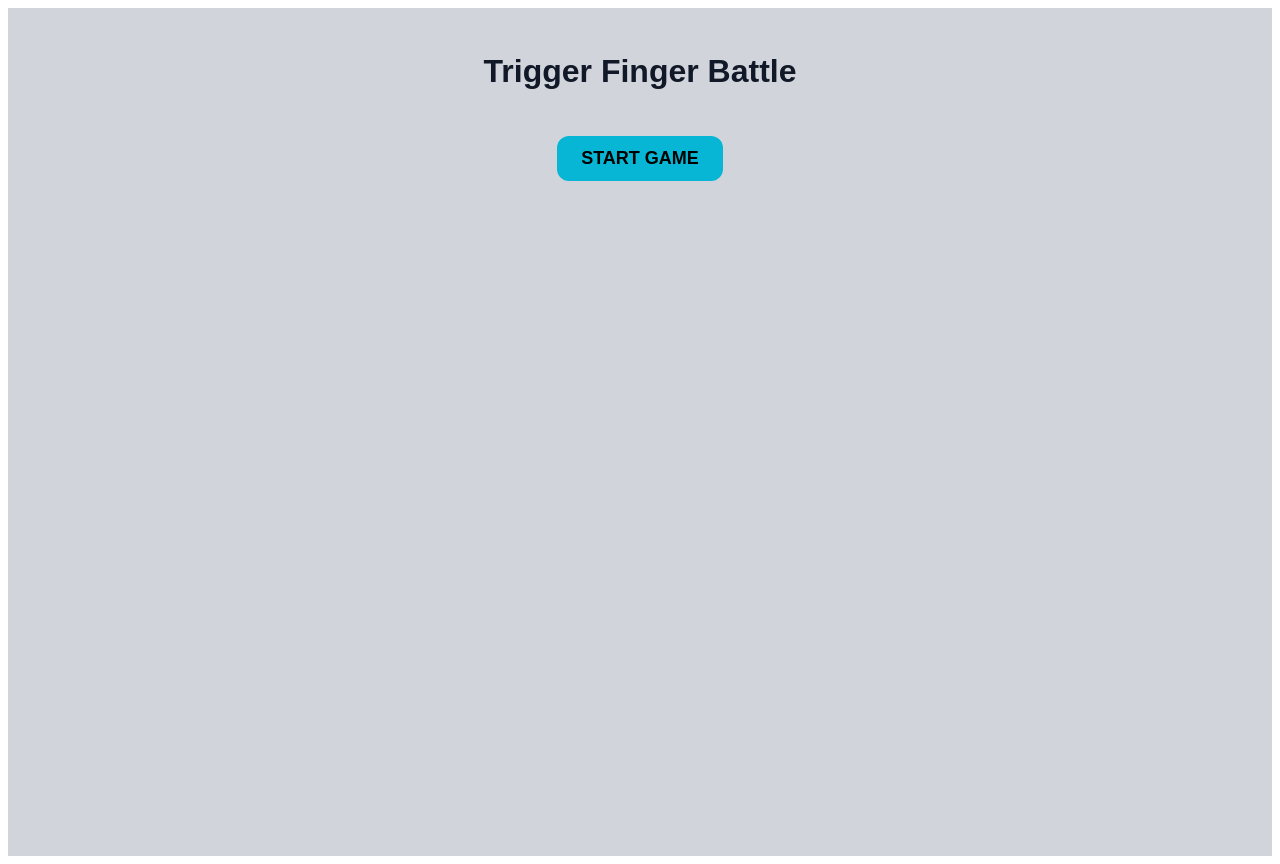
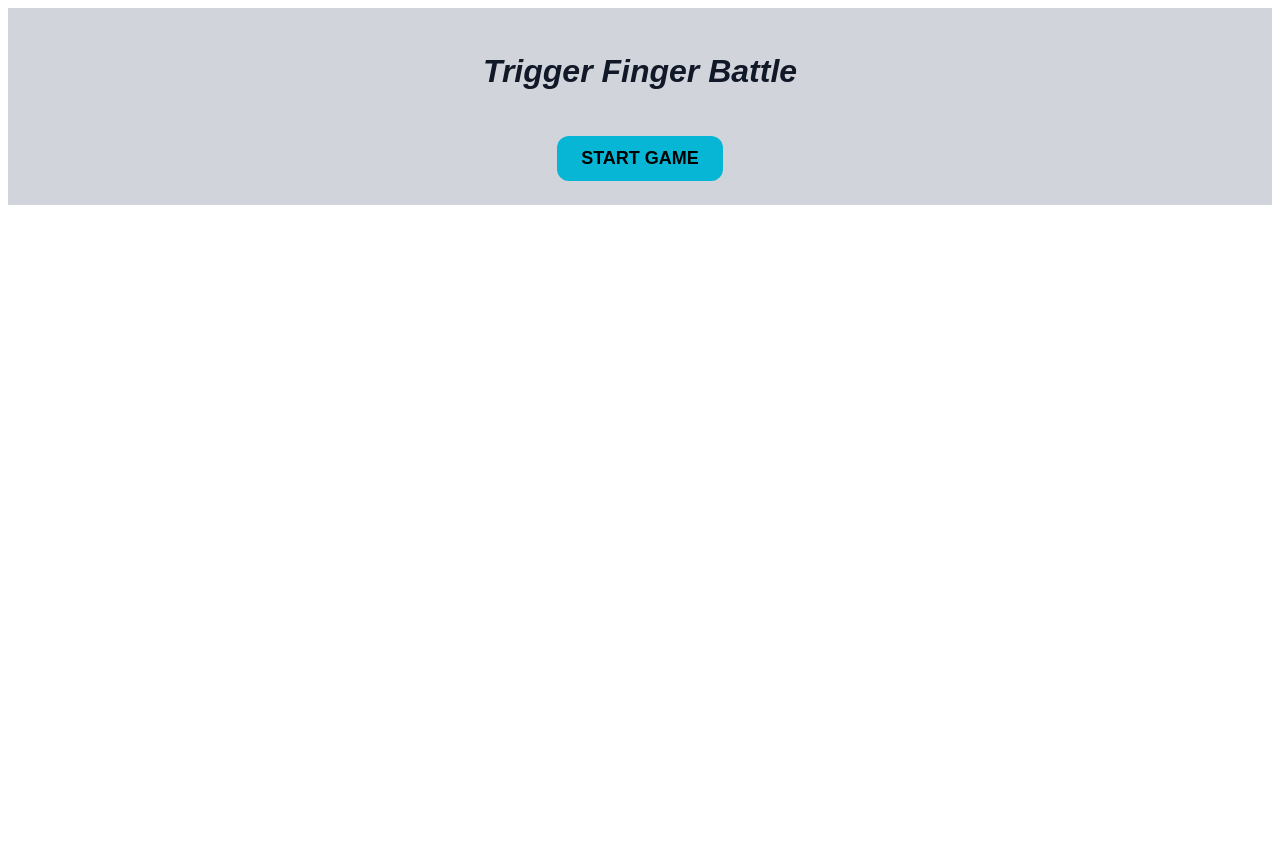
Before and after one commit to Bwin44/TriggerFingerGame, a React (Vite) app in the folder triggerfinger/: page / in a window 1280 px wide. After the commit the page ends 800 px from the top, so only its background shows below. Built offline with nearby package versions, Linux system fonts and the light colour scheme.

Commit message:
Re-making divs for easier and more efficient css separation

```diff
--- a/triggerfinger/src/assets/game.css
+++ b/triggerfinger/src/assets/game.css
@@ -1,8 +1,8 @@
 /* game.css */
 
 /* Overall game background and font */
-.game-container {
-  min-height: 100vh;
+.menu-container {
+  min-height: 100%;
   background-color: #d1d5db; /* gray-300 */
   color: #111;
   display: flex;
@@ -13,11 +13,41 @@
   gap: 1.5rem;
 }
 
-/* Title */
-.game-container h1 {
+.menu-title {
   font-size: 2rem;
   font-weight: bold;
+  font-style: italic;
   color: #111827; /* gray-900 */
+}
+
+.menu-button-start {
+  padding: 0.75rem 1.5rem;
+  font-size: 1.125rem;
+  font-weight: bold;
+  border: none;
+  border-radius: 0.75rem;
+  cursor: pointer;
+  transition: transform 0.15s, background-color 0.15s;
+  background-color: #06b6d4; /* cyan-500 */
+  color: black;
+}
+
+.menu-button-start:hover {
+  transform: scale(1.05);
+  background-color: #36d7f4ff; /* cyan-500 */
+  color: black;
+}
+
+.game-container {
+  min-height: 100vh;
+  background-color: #d1d5db; /* gray-300 */
+  color: #111;
+  display: flex;
+  flex-direction: column;
+  align-items: stretch;
+  padding: 1.5rem;
+  font-family: Arial, sans-serif;
+  gap: 1.5rem;
 }
 
 /* Start / Replay buttons */
@@ -115,7 +145,9 @@
 /* Boards */
 .board-container {
   display: flex;
-  gap: 1.5rem;
+  justify-content: space-between;
+  width: 100%;
+  padding: 0.2rem;
 }
 
 .board-title {
--- a/triggerfinger/src/components/Menu.jsx
+++ b/triggerfinger/src/components/Menu.jsx
@@ -1,9 +1,9 @@
 export default function Menu({ onStart }) {
   return (
-    <div className="game-container text-center">
-      <h1 className="text-4xl font-bold mb-6">Trigger Finger Battle</h1>
+    <div className="menu-container">
+      <h1 className="menu-title">Trigger Finger Battle</h1>
       <button
-        className="game-button start-button"
+        className="menu-button-start"
         onClick={onStart}
       >
         START GAME
```
